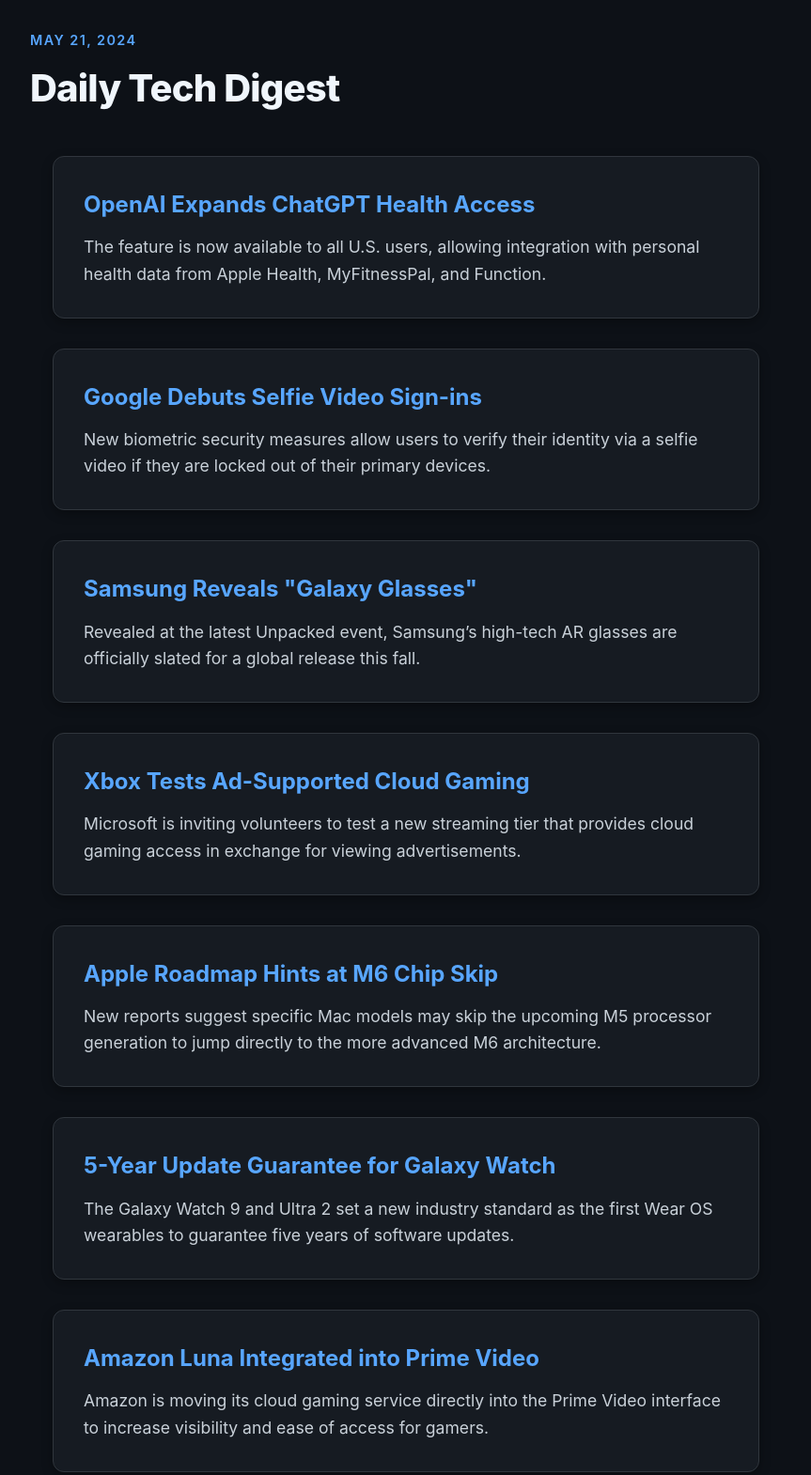
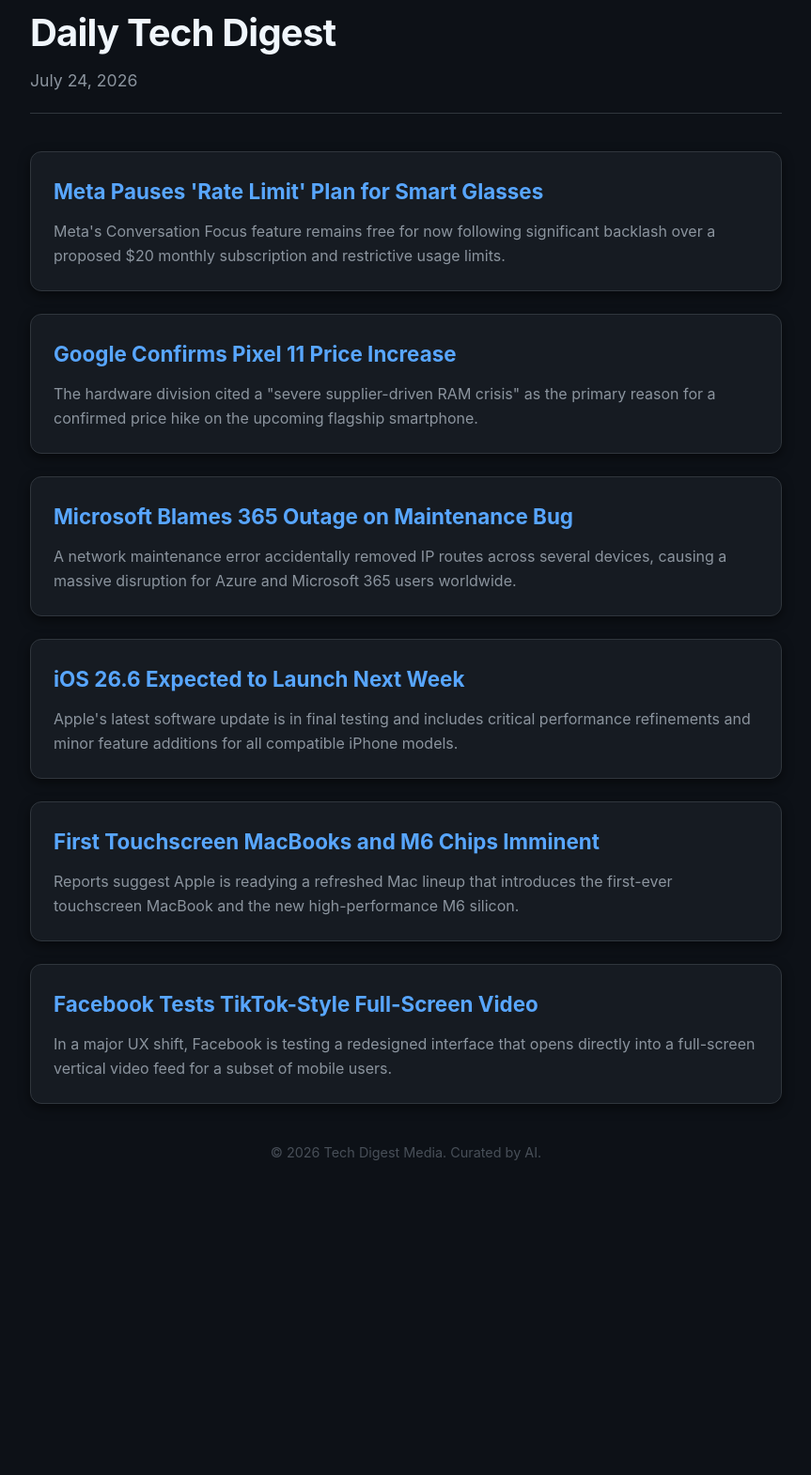
Before and after one commit to vishnuvardhankakara21/daily-tech-digest, a plain HTML site: page index.html in a window 1280 px wide. Shown: the part 17-1587 px from the top of the page at 94% size, without its empty margins (208-1071 px from the left). After the commit the page ends 1275 px from the top, so only its background shows below. Drawn offline with Linux system fonts and the light colour scheme.

Commit message:
Daily digest update

```diff
--- a/index.html
+++ b/index.html
@@ -8,152 +8,131 @@
         :root {
             --bg-color: #0d1117;
             --card-bg: #161b22;
-            --border-color: #30363d;
-            --text-main: #c9d1d9;
-            --text-muted: #8b949e;
-            --accent: #58a6ff;
-            --header-text: #f0f6fc;
+            --text-primary: #c9d1d9;
+            --accent-color: #58a6ff;
+            --shadow: 0 4px 12px rgba(0, 0, 0, 0.5);
         }
 
         body {
             background-color: var(--bg-color);
-            color: var(--text-main);
-            font-family: 'Inter', -apple-system, BlinkMacSystemFont, "Segoe UI", Roboto, sans-serif;
+            color: var(--text-primary);
+            font-family: 'Inter', -apple-system, BlinkMacSystemFont, "Segoe UI", Helvetica, Arial, sans-serif;
             line-height: 1.6;
             margin: 0;
-            padding: 0;
+            padding: 20px;
             display: flex;
             flex-direction: column;
             align-items: center;
         }
 
-        header {
+        .container {
+            max-width: 800px;
             width: 100%;
-            max-width: 800px;
-            padding: 3rem 1.5rem 1rem;
-            text-align: left;
         }
 
-        header h1 {
-            color: var(--header-text);
+        header {
+            margin-bottom: 40px;
+            text-align: left;
+            border-bottom: 1px solid #30363d;
+            padding-bottom: 20px;
+        }
+
+        h1 {
             font-size: 2.5rem;
             margin: 0;
-            font-weight: 800;
+            color: #f0f6fc;
             letter-spacing: -0.02em;
         }
 
         .date {
-            color: var(--accent);
-            font-weight: 600;
-            text-transform: uppercase;
-            letter-spacing: 0.1em;
-            font-size: 0.9rem;
-            margin-bottom: 0.5rem;
-            display: block;
+            color: #8b949e;
+            font-size: 1.1rem;
+            margin-top: 5px;
         }
 
-        main {
-            width: 100%;
-            max-width: 800px;
-            padding: 1.5rem;
-            box-sizing: border-box;
+        .article-card {
+            background-color: var(--card-bg);
+            padding: 24px;
+            border-radius: 12px;
+            margin-bottom: 24px;
+            box-shadow: var(--shadow);
+            border: 1px solid #30363d;
+            transition: transform 0.2s ease;
         }
 
-        .news-card {
-            background-color: var(--card-bg);
-            border: 1px solid var(--border-color);
-            border-radius: 12px;
-            padding: 2rem;
-            margin-bottom: 2rem;
-            transition: transform 0.2s ease, box-shadow 0.2s ease;
-            box-shadow: 0 4px 12px rgba(0, 0, 0, 0.3);
+        .article-card:hover {
+            transform: translateY(-2px);
         }
 
-        .news-card:hover {
-            transform: translateY(-2px);
-            box-shadow: 0 8px 24px rgba(0, 0, 0, 0.4);
+        .article-card h2 {
+            margin: 0 0 12px 0;
+            font-size: 1.4rem;
+            color: var(--accent-color);
         }
 
-        .news-card h2 {
-            color: var(--accent);
-            margin: 0 0 0.75rem 0;
-            font-size: 1.5rem;
-            font-weight: 700;
+        .article-card p {
+            margin: 0;
+            font-size: 1rem;
+            color: #8b949e;
         }
 
-        .news-card p {
-            margin: 0;
-            color: var(--text-main);
-            font-size: 1.1rem;
-        }
-
-        .footer {
-            padding: 4rem 1.5rem;
-            color: var(--text-muted);
-            font-size: 0.85rem;
+        footer {
+            margin-top: 40px;
             text-align: center;
+            font-size: 0.9rem;
+            color: #484f58;
         }
 
         @media (max-width: 600px) {
-            header h1 {
-                font-size: 1.8rem;
-            }
-            .news-card {
-                padding: 1.5rem;
-            }
-            .news-card h2 {
-                font-size: 1.25rem;
-            }
+            h1 { font-size: 1.8rem; }
+            .article-card { padding: 18px; }
         }
     </style>
 </head>
 <body>
 
+    <div class="container">
         <header>
-        <span class="date">May 21, 2024</span>
             <h1>Daily Tech Digest</h1>
+            <div class="date">July 24, 2026</div>
         </header>
 
         <main>
-        <article class="news-card">
-            <h2>OpenAI Expands ChatGPT Health Access</h2>
-            <p>The feature is now available to all U.S. users, allowing integration with personal health data from Apple Health, MyFitnessPal, and Function.</p>
-        </article>
+            <div class="article-card">
+                <h2>Meta Pauses 'Rate Limit' Plan for Smart Glasses</h2>
+                <p>Meta's Conversation Focus feature remains free for now following significant backlash over a proposed $20 monthly subscription and restrictive usage limits.</p>
+            </div>
 
-        <article class="news-card">
-            <h2>Google Debuts Selfie Video Sign-ins</h2>
-            <p>New biometric security measures allow users to verify their identity via a selfie video if they are locked out of their primary devices.</p>
-        </article>
+            <div class="article-card">
+                <h2>Google Confirms Pixel 11 Price Increase</h2>
+                <p>The hardware division cited a "severe supplier-driven RAM crisis" as the primary reason for a confirmed price hike on the upcoming flagship smartphone.</p>
+            </div>
 
-        <article class="news-card">
-            <h2>Samsung Reveals "Galaxy Glasses"</h2>
-            <p>Revealed at the latest Unpacked event, Samsung’s high-tech AR glasses are officially slated for a global release this fall.</p>
-        </article>
+            <div class="article-card">
+                <h2>Microsoft Blames 365 Outage on Maintenance Bug</h2>
+                <p>A network maintenance error accidentally removed IP routes across several devices, causing a massive disruption for Azure and Microsoft 365 users worldwide.</p>
+            </div>
 
-        <article class="news-card">
-            <h2>Xbox Tests Ad-Supported Cloud Gaming</h2>
-            <p>Microsoft is inviting volunteers to test a new streaming tier that provides cloud gaming access in exchange for viewing advertisements.</p>
-        </article>
+            <div class="article-card">
+                <h2>iOS 26.6 Expected to Launch Next Week</h2>
+                <p>Apple's latest software update is in final testing and includes critical performance refinements and minor feature additions for all compatible iPhone models.</p>
+            </div>
 
-        <article class="news-card">
-            <h2>Apple Roadmap Hints at M6 Chip Skip</h2>
-            <p>New reports suggest specific Mac models may skip the upcoming M5 processor generation to jump directly to the more advanced M6 architecture.</p>
-        </article>
+            <div class="article-card">
+                <h2>First Touchscreen MacBooks and M6 Chips Imminent</h2>
+                <p>Reports suggest Apple is readying a refreshed Mac lineup that introduces the first-ever touchscreen MacBook and the new high-performance M6 silicon.</p>
+            </div>
 
-        <article class="news-card">
-            <h2>5-Year Update Guarantee for Galaxy Watch</h2>
-            <p>The Galaxy Watch 9 and Ultra 2 set a new industry standard as the first Wear OS wearables to guarantee five years of software updates.</p>
-        </article>
-
-        <article class="news-card">
-            <h2>Amazon Luna Integrated into Prime Video</h2>
-            <p>Amazon is moving its cloud gaming service directly into the Prime Video interface to increase visibility and ease of access for gamers.</p>
-        </article>
+            <div class="article-card">
+                <h2>Facebook Tests TikTok-Style Full-Screen Video</h2>
+                <p>In a major UX shift, Facebook is testing a redesigned interface that opens directly into a full-screen vertical video feed for a subset of mobile users.</p>
+            </div>
         </main>
 
-    <footer class="footer">
-        &copy; 2024 Daily Tech Digest &bull; Curated for the modern innovator.
+        <footer>
+            &copy; 2026 Tech Digest Media. Curated by AI.
         </footer>
+    </div>
 
 </body>
 </html>
```
Lines whose indentation alone changed are shown as unchanged.
